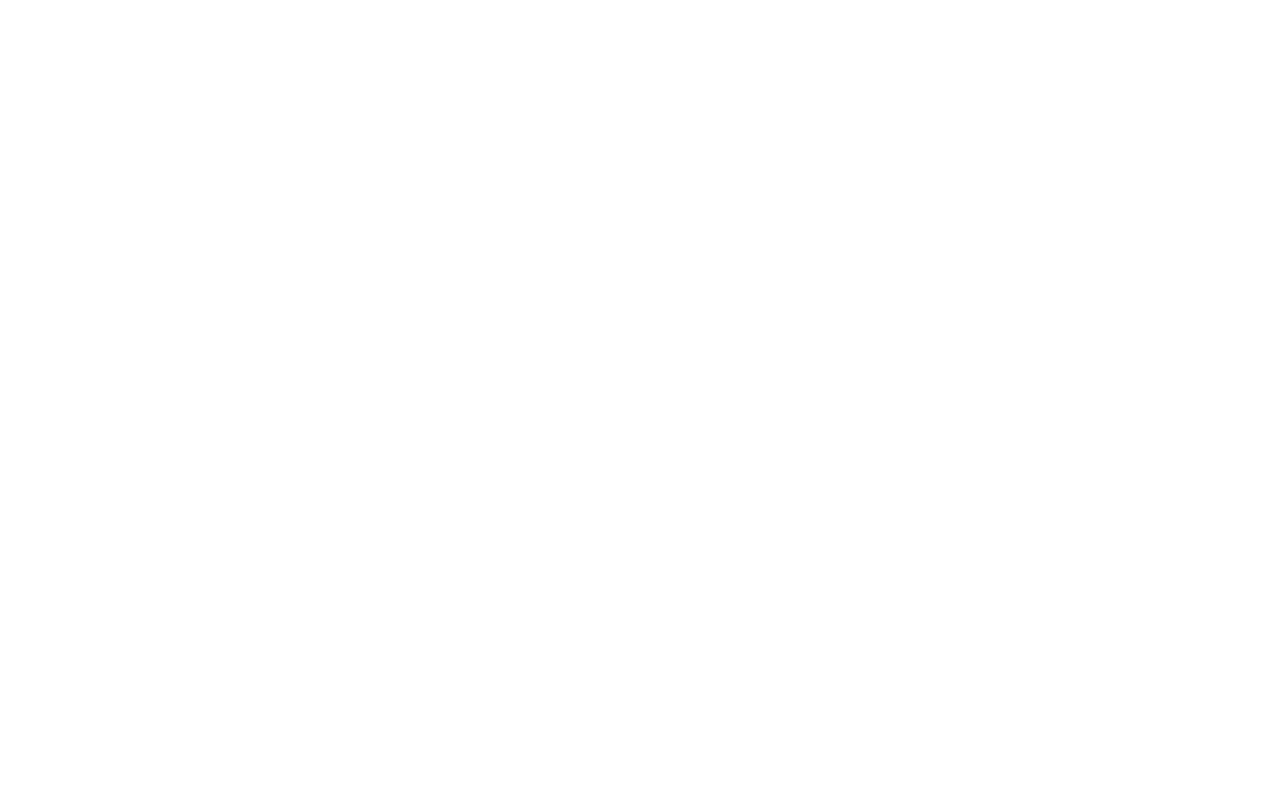
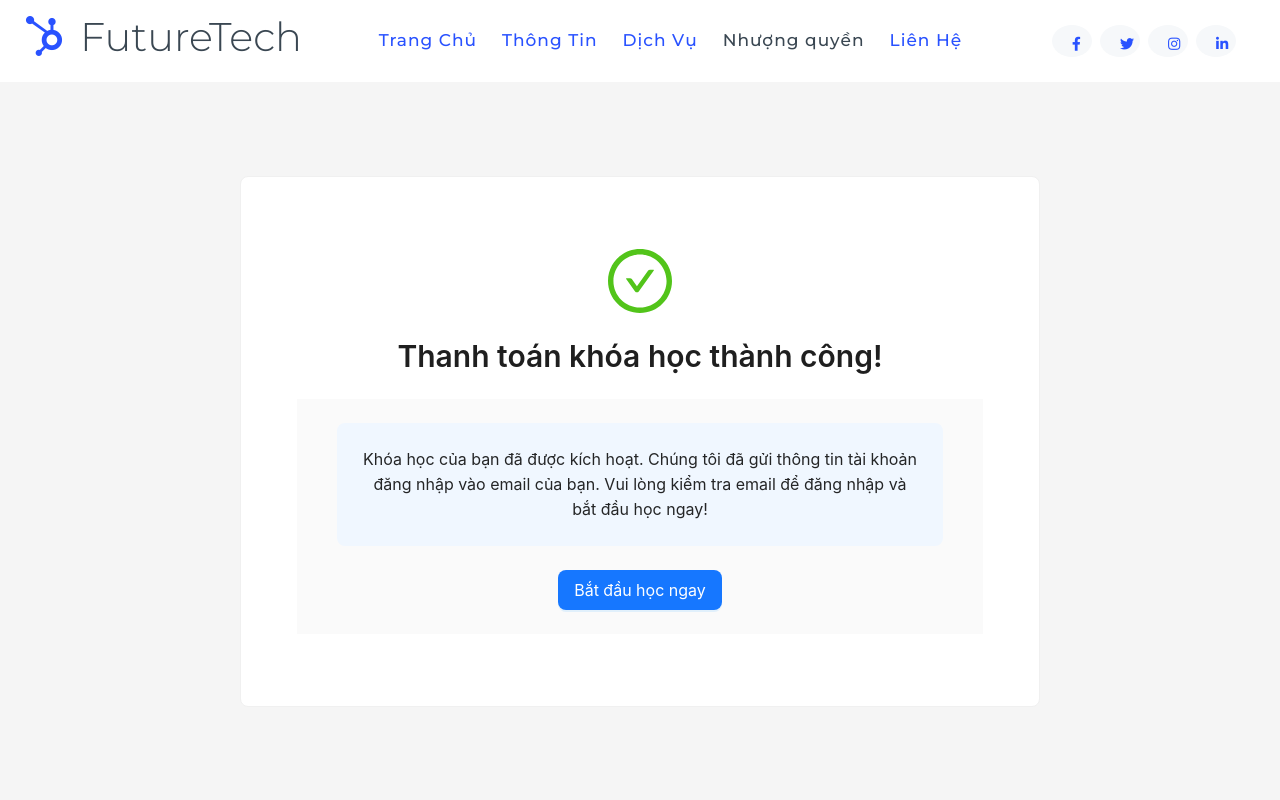
Before and after one commit to Shironeko2406/franchise-system-web, a React (Vite) app in the folder react/: page /payment-success in a window 1280 px wide. Before the commit this address had no page. Shown: the top 800 px of the page. Built offline with nearby package versions, Linux system fonts and the light colour scheme.

Commit message:
feat : add payment success

```diff
--- a/react/src/App.jsx
+++ b/react/src/App.jsx
@@ -8,6 +8,7 @@
 import AgencyRegistration from "./Guest/Page/AgencyRegistration/AgencyRegistration";
 import FranchiseReview from "./Guest/Page/FranchiseReview/FranchiseReview";
 import Login from "./Guest/Page/Login/Login";
+import PaymentSuccess from "./Guest/Page/PaymentSuccess/PaymentSuccess";
 
 function App() {
   return (
@@ -18,9 +19,10 @@
           <Route path="register" element={<Register></Register>} />
           <Route path="" element={<TempUIUser></TempUIUser>}>
             <Route path="" element={<HomePage></HomePage>}></Route>
-            <Route path="/for-franchise" element={<FranchiseReview/>}></Route>
+            <Route path="/for-franchise" element={<FranchiseReview />}></Route>
             {/* <Route path="profile" element={<Profile></Profile>}></Route> */}
             <Route path="register-agency" element={<AgencyRegistration />}></Route>
+            <Route path="payment-success" element={<PaymentSuccess />} />
           </Route>
           {/* <Route path="user/detail/:id" element={<TestPage/>} /> */}
 
--- /dev/null
+++ b/react/src/Guest/Page/PaymentSuccess/PaymentSuccess.jsx
@@ -0,0 +1,45 @@
+import { Card, Result, Typography, Button } from 'antd';
+import { CheckCircleOutlined } from '@ant-design/icons';
+
+const { Title, Paragraph } = Typography;
+
+const PaymentSuccess = () => {
+    return (
+        <div style={{ minHeight: 'calc(100vh - 80px)', display: 'flex', alignItems: 'center', justifyContent: 'center', padding: '24px', background: '#f5f5f5' }}>
+            <Card style={{ width: '100%', maxWidth: '800px' }}>
+                <Result
+                    icon={<CheckCircleOutlined style={{ fontSize: '64px', color: '#52c41a' }} />}
+                    title={
+                        <Title level={2} style={{ margin: '24px 0', textAlign: 'center' }}>
+                            Thanh toán khóa học thành công!
+                        </Title>
+                    }
+                >
+                    <div style={{
+                        background: '#f0f7ff',
+                        padding: '24px',
+                        borderRadius: '8px',
+                        marginBottom: '24px'
+                    }}>
+                        <Paragraph style={{
+                            fontSize: '16px',
+                            margin: 0,
+                            textAlign: 'center',
+                            color: 'rgba(0, 0, 0, 0.85)'
+                        }}>
+                            Khóa học của bạn đã được kích hoạt. Chúng tôi đã gửi thông tin tài khoản đăng nhập vào email của bạn. Vui lòng kiểm tra email để đăng nhập và bắt đầu học ngay!
+                        </Paragraph>
+                    </div>
+
+                    <div style={{ textAlign: 'center' }}>
+                        <Button type="primary" size="large" href="#">
+                            Bắt đầu học ngay
+                        </Button>
+                    </div>
+                </Result>
+            </Card>
+        </div>
+    );
+};
+
+export default PaymentSuccess;
```
